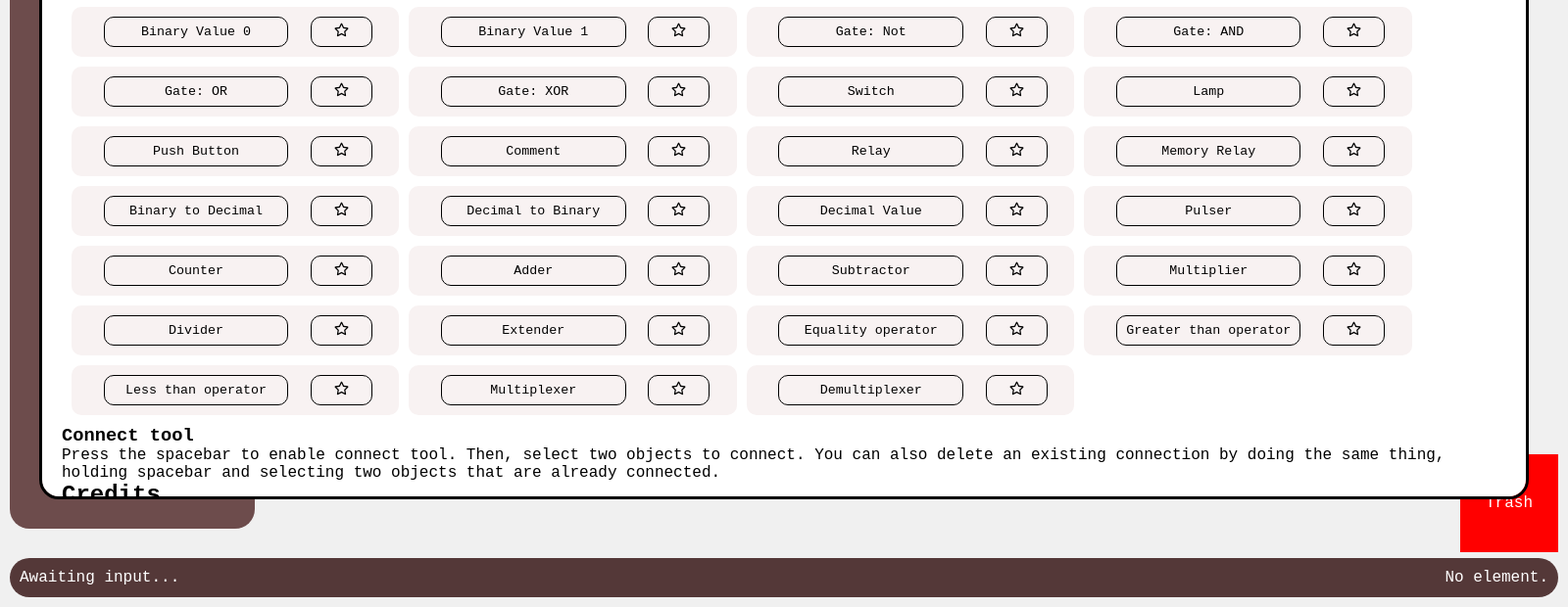
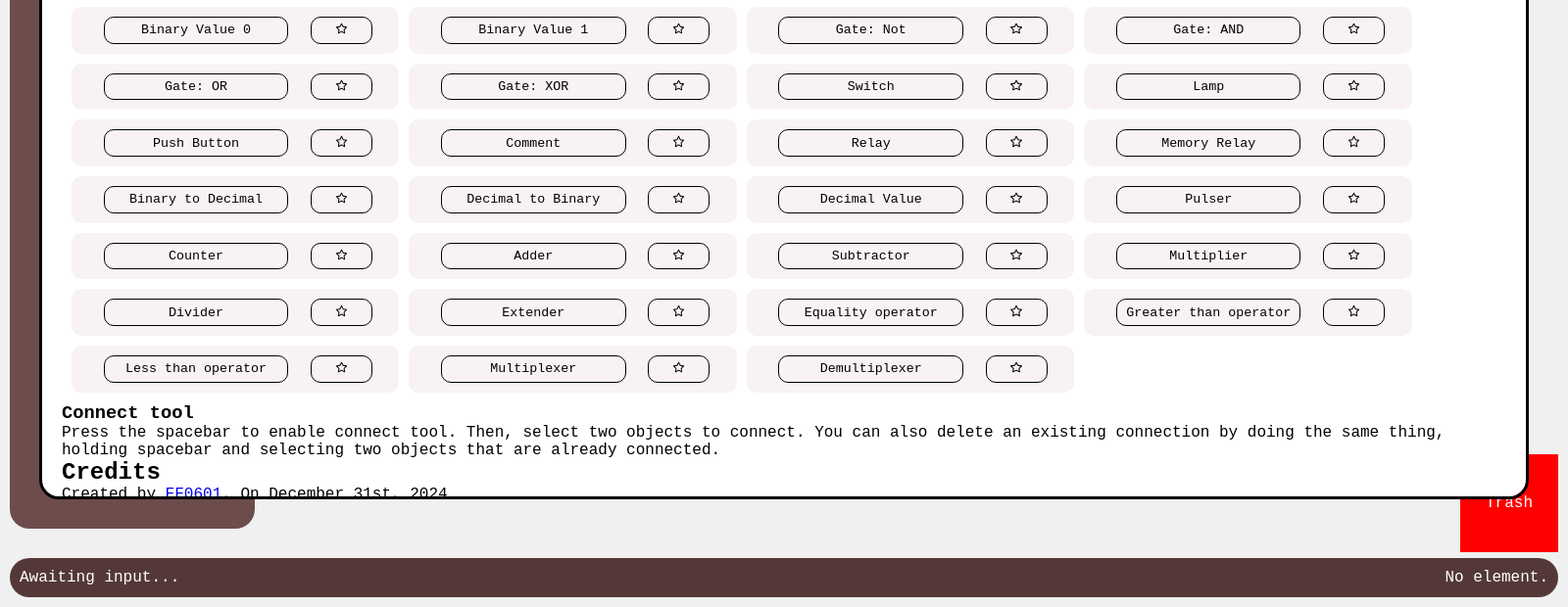
Before and after one commit to EF0601/Logic-gate-lab, an Electron app: page index.html in a window 1600 px wide. Both pictures are taken after a click on the button "Menu". Shown: the part 180-800 px from the top of the page at 98% size. Drawn offline with Linux system fonts and the light colour scheme.

Commit message:
Change icon library
Uploaded new icons

```diff
--- a/index.html
+++ b/index.html
@@ -30,7 +30,7 @@
 		<div class="gridItem" id="createBlockBtnTemplate" style="display: none">
 			<button title="Represents template" class="gridItemButton">template</button>
 			<button class="iconButton">
-				<img src="./star.svg" alt="star image" class="iconImage" />
+				<img src="./media/star-regular-full.svg" alt="icon" class="iconImage" />
 			</button>
 		</div>
 	</div>
--- a/style.css
+++ b/style.css
@@ -306,9 +306,10 @@
 }
 
 .iconImage {
-  width: 15px;
-  height: 15px;
+  width: 1em;
+  height: 1em;
   margin: 0;
+  vertical-align: -0.125em;
 }
 
 .iconButton {
```
Also changed, not shown: media/arrow-pointer-solid-full.svg (added), media/arrows-up-down-left-right-solid-full.svg (added), media/link-solid-full.svg (added), media/star-regular-full.svg (added), star.svg (deleted), 1 other file.
